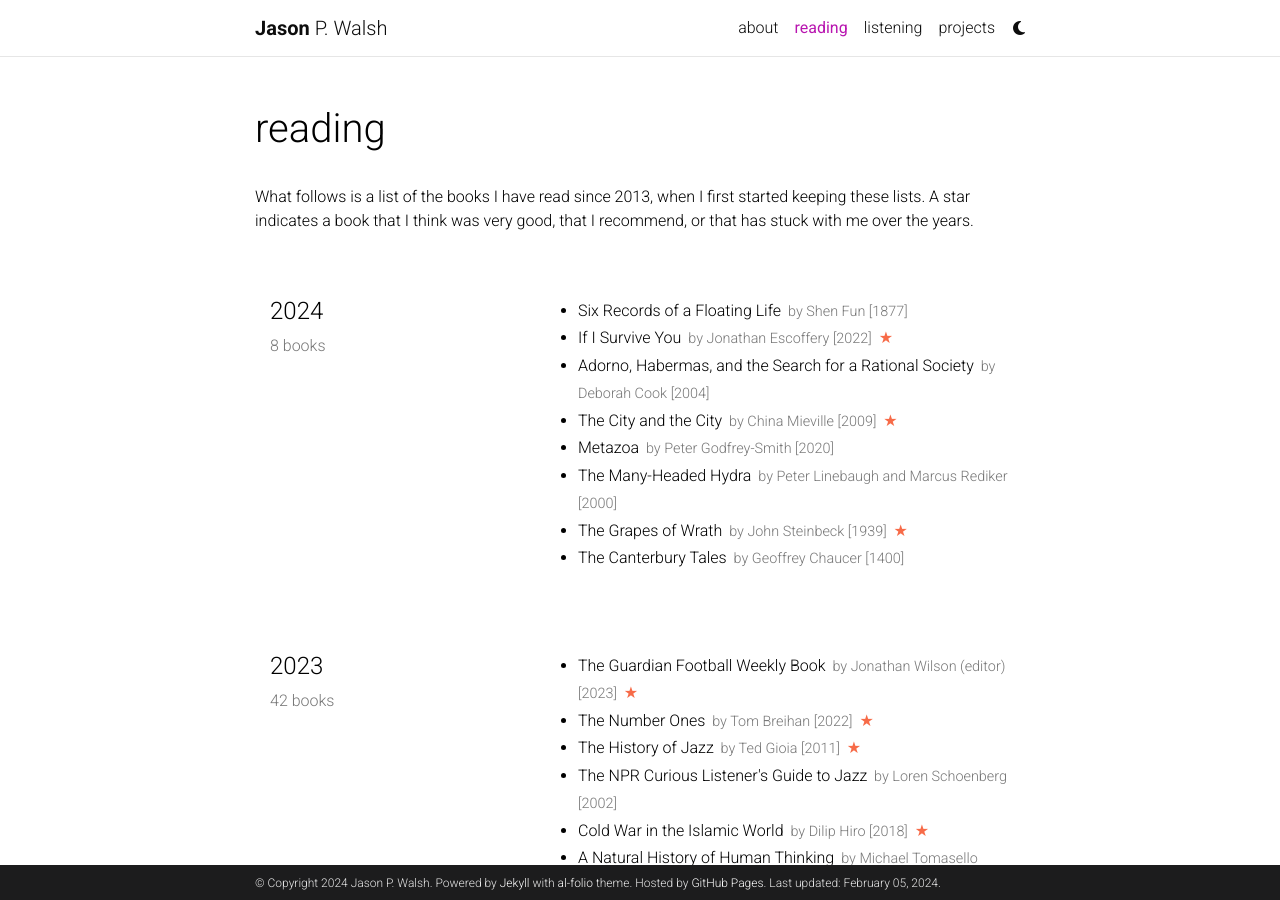
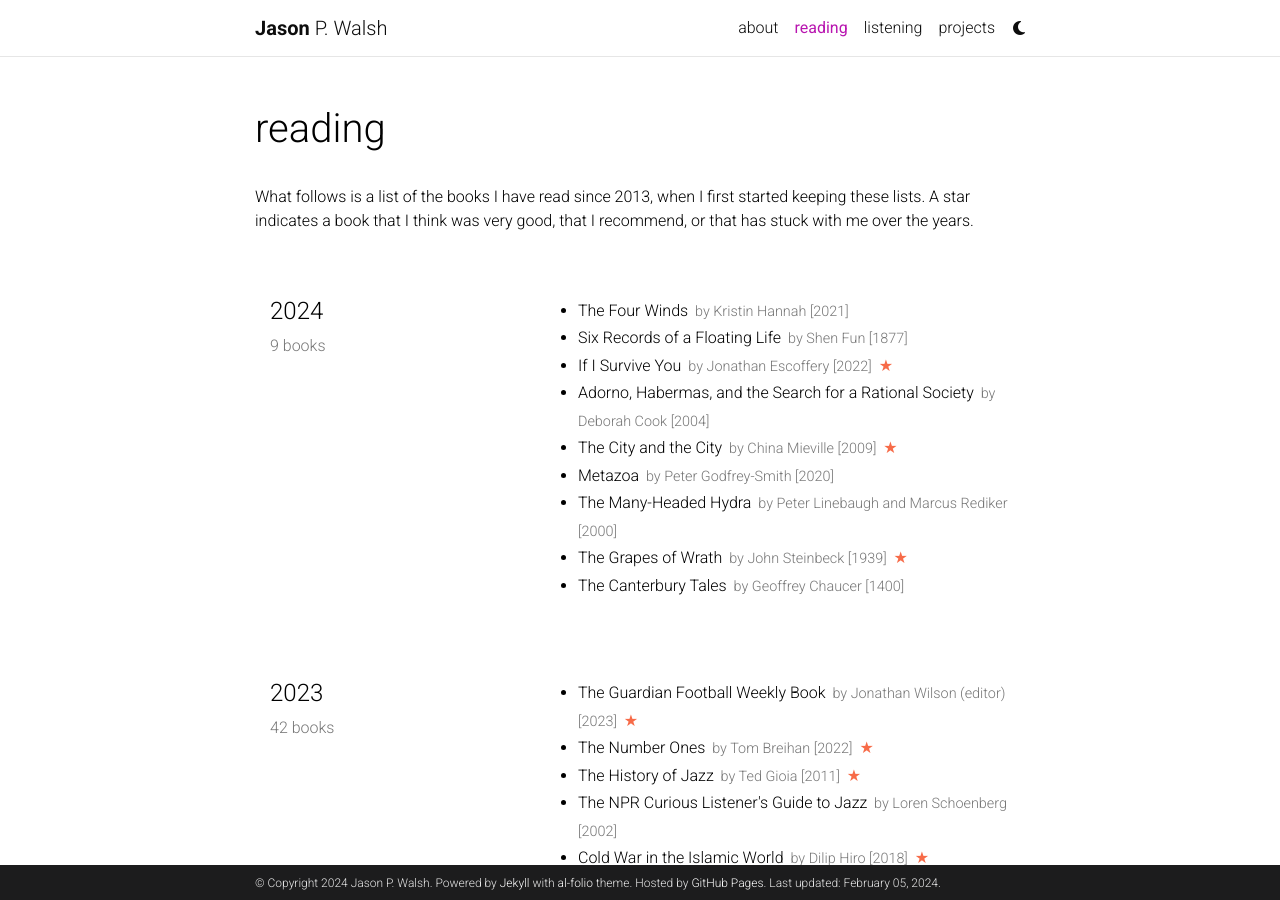
Before and after one commit to jwals23/jwals23.github.io, a Jekyll site: the page built from _pages/reading.md, in a window 1280 px wide and 900 px high. Built offline with Jekyll 4.4.1, drawn with Linux system fonts in a browser that asks for light colours; comment, search, counter and statistics services are not loaded; a style sheet for code colours, icons or effects is not loaded.

Commit message:
Adding Four Winds

```diff
--- a/_data/reading.yml
+++ b/_data/reading.yml
@@ -1,6 +1,10 @@
 list:
   - year: "2024"
     books:
+      - title: The Four Winds
+        author: Kristin Hannah
+        year: 2021
+
       - title: Six Records of a Floating Life
         author: Shen Fun
         year: 1877
```
